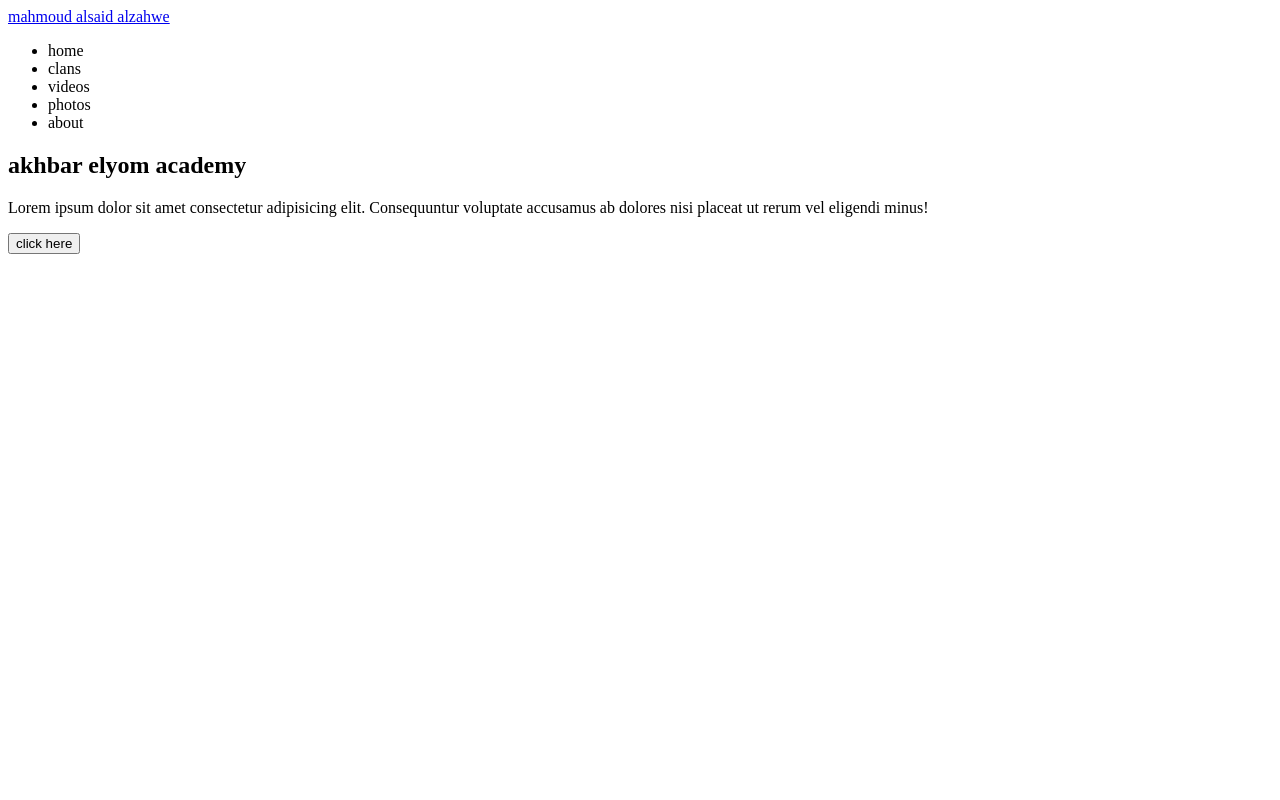
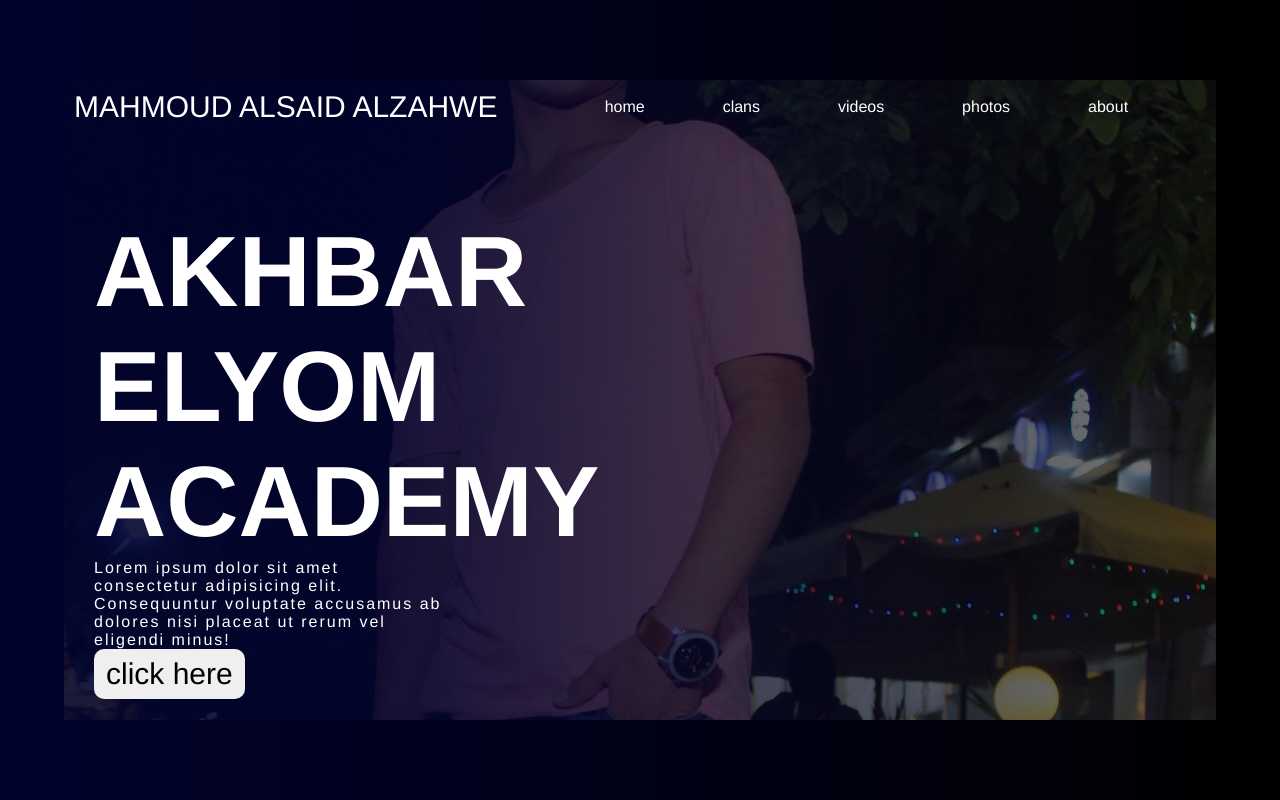
Before and after one commit to mahmoudalsaidalzahwe/program, a plain HTML site: page index.html in a window 1280 px wide. Drawn offline with Linux system fonts and the light colour scheme.

Commit message:
Update index.html

```diff
--- a/index.html
+++ b/index.html
@@ -7,7 +7,7 @@
     <meta name="keyword" content="mahmoud , akhbar elyom , program , academy">
     <meta name="author" content="mahmoud alsaid alzahwe">
     <title>AKHBAR ELYOM ACADEMY</title>
-    <link rel="stylesheet" href="Assignment.css">
+    <link rel="stylesheet" href="index.css">
  </head>
 
 <body>
```
